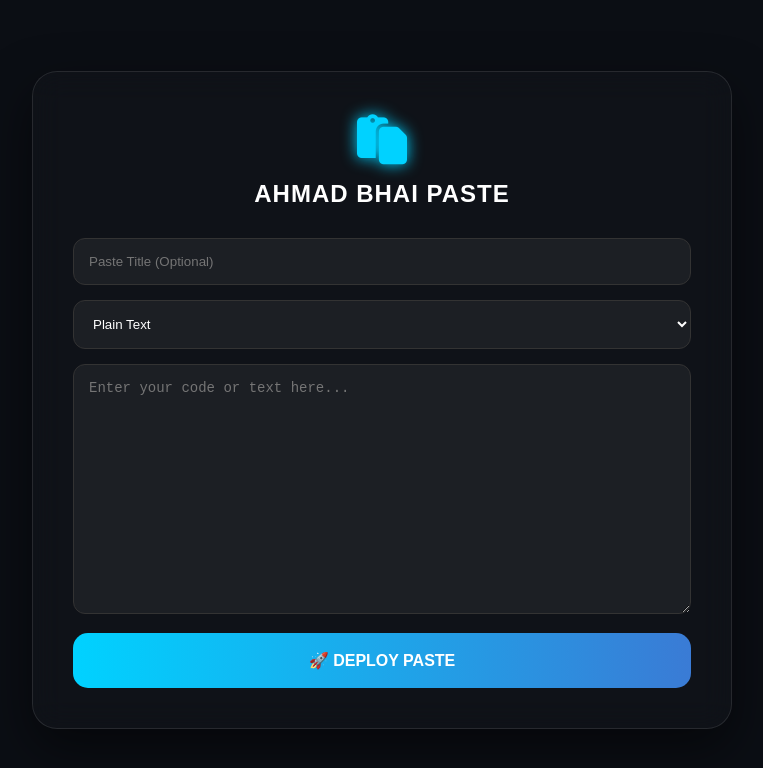
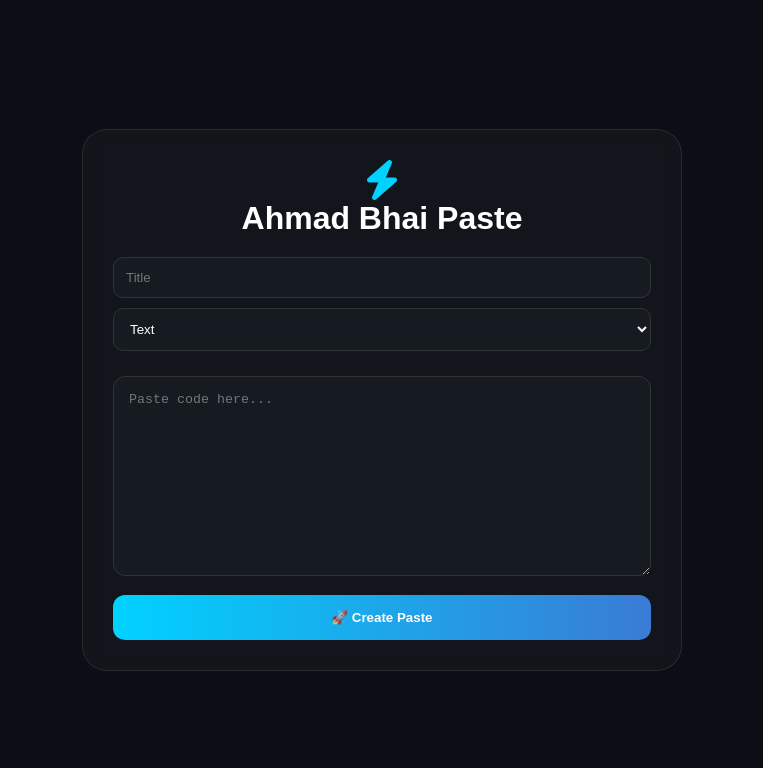
Before and after one commit to ahmad-bhai/ahmad-bhai-paste-bin, a plain HTML site: page index.html in a window 1280 px wide. Shown: the whole page, without its empty margins (258-1021 px from the left). Drawn offline with Linux system fonts and the light colour scheme.

Commit message:
Update index.html

```diff
--- a/index.html
+++ b/index.html
@@ -3,111 +3,76 @@
 <head>
     <meta charset="UTF-8">
     <meta name="viewport" content="width=device-width, initial-scale=1.0">
-    <title>Ahmad Bhai - Pro Pastebin</title>
+    <title>Ahmad Bhai | Paste Bin</title>
     <link rel="stylesheet" href="https://cdnjs.cloudflare.com/ajax/libs/font-awesome/6.4.0/css/all.min.css">
     <style>
-        :root { --neon: #00d2ff; --dark: #0b0e14; }
+        :root { --neon: #00d2ff; --bg: #0b0e14; }
         * { margin:0; padding:0; box-sizing:border-box; font-family:'Poppins', sans-serif; }
-        body { background: var(--dark); color: white; display: flex; justify-content: center; align-items: center; min-height: 100vh; padding: 20px; }
-
-        .card {
-            width: 100%; max-width: 700px; background: rgba(255,255,255,0.02);
-            padding: 40px; border-radius: 25px; border: 1px solid rgba(255,255,255,0.1);
-            backdrop-filter: blur(15px); box-shadow: 0 20px 50px rgba(0,0,0,0.5);
-        }
-
-        .logo { font-size: 50px; color: var(--neon); text-shadow: 0 0 15px var(--neon); margin-bottom: 10px; }
-        h1 { font-size: 24px; margin-bottom: 30px; letter-spacing: 1px; }
-
-        input, select, textarea {
-            width: 100%; background: rgba(255,255,255,0.05); border: 1px solid #333;
-            color: white; padding: 15px; border-radius: 12px; margin-bottom: 15px; outline: none; transition: 0.3s;
-        }
-        input:focus, textarea:focus { border-color: var(--neon); box-shadow: 0 0 10px rgba(0, 210, 255, 0.2); }
-
-        textarea { height: 250px; font-family: 'Courier New', monospace; font-size: 14px; }
-
-        .btn {
-            width: 100%; background: linear-gradient(90deg, #00d2ff, #3a7bd5);
-            color: white; border: none; padding: 18px; border-radius: 15px;
-            font-weight: 700; cursor: pointer; transition: 0.3s; font-size: 16px;
-        }
-        .btn:hover { transform: scale(1.02); box-shadow: 0 10px 20px rgba(0, 210, 255, 0.3); }
-
-        .output {
-            margin-top: 25px; display: none; background: rgba(0, 210, 255, 0.1);
-            padding: 15px; border-radius: 12px; border: 1px border var(--neon);
-            animation: fadeIn 0.5s ease;
-        }
-        #resLink { color: var(--neon); font-weight: bold; word-break: break-all; }
-
-        @keyframes fadeIn { from { opacity: 0; } to { opacity: 1; } }
+        body { background: var(--bg); color: white; display: flex; justify-content: center; align-items: center; min-height: 100vh; padding: 20px; }
+        .card { width: 100%; max-width: 600px; background: rgba(255,255,255,0.03); padding: 30px; border-radius: 25px; border: 1px solid rgba(255,255,255,0.1); backdrop-filter: blur(10px); text-align: center; }
+        textarea { width: 100%; height: 200px; background: #161b22; border: 1px solid #333; color: #00ff00; padding: 15px; border-radius: 12px; margin: 15px 0; font-family: monospace; outline: none; }
+        input, select { width: 100%; background: #161b22; border: 1px solid #333; color: white; padding: 12px; border-radius: 10px; margin-bottom: 10px; outline: none; }
+        .btn { width: 100%; background: linear-gradient(90deg, #00d2ff, #3a7bd5); color: white; border: none; padding: 15px; border-radius: 12px; font-weight: bold; cursor: pointer; }
+        .res-box { margin-top: 20px; padding: 15px; background: rgba(0,255,0,0.1); border: 1px solid #00ff00; border-radius: 10px; display: none; }
+        #toast { position: fixed; bottom: -50px; left: 50%; transform: translateX(-50%); background: #ff4757; color: white; padding: 10px 20px; border-radius: 20px; transition: 0.5s; }
+        #toast.show { bottom: 20px; }
     </style>
 </head>
 <body>
 
 <div class="card">
-    <center>
-        <div class="logo"><i class="fa-solid fa-paste"></i></div>
-        <h1>AHMAD BHAI PASTE</h1>
-    </center>
+    <i class="fa-solid fa-bolt" style="font-size: 40px; color: var(--neon);"></i>
+    <h1 style="margin-bottom: 20px;">Ahmad Bhai Paste</h1>
 
-    <input type="text" id="pTitle" placeholder="Paste Title (Optional)">
+    <input type="text" id="t" placeholder="Title">
+    <select id="f">
+        <option value="text">Text</option>
+        <option value="javascript">JavaScript</option>
+    </select>
+    <textarea id="c" placeholder="Paste code here..."></textarea>
 
-    <select id="pFormat">
-        <option value="text">Plain Text</option>
-        <option value="javascript">JavaScript</option>
-        <option value="php">PHP</option>
-        <option value="python">Python</option>
-        <option value="html5">HTML</option>
-    </select>
+    <button class="btn" id="b" onclick="go()">🚀 Create Paste</button>
 
-    <textarea id="pCode" placeholder="Enter your code or text here..."></textarea>
-
-    <button class="btn" id="subBtn" onclick="sendPaste()">🚀 DEPLOY PASTE</button>
-
-    <div class="output" id="outBox">
-        <p style="font-size: 13px; margin-bottom: 5px;">✅ Generated Link:</p>
-        <a href="#" id="resLink" target="_blank"></a>
+    <div class="res-box" id="rb">
+        <p style="font-size: 12px;">Link Generated:</p>
+        <a href="#" id="rl" target="_blank" style="color: var(--neon); font-weight: bold;"></a>
     </div>
 </div>
 
+<div id="toast">Error Notification</div>
+
 <script>
-    async function sendPaste() {
-        const btn = document.getElementById('subBtn');
-        const code = document.getElementById('pCode').value;
-        const title = document.getElementById('pTitle').value;
-        const format = document.getElementById('pFormat').value;
-
-        if(!code) return alert("Kuch likho toh sahi, Bhai!");
+    async function go() {
+        const btn = document.getElementById('b');
+        const code = document.getElementById('c').value;
+        if(!code) return msg("⚠️ Write something!");
 
         btn.disabled = true;
-        btn.innerHTML = '<i class="fa-solid fa-spinner fa-spin"></i> Processing...';
+        btn.innerText = "⏳ Processing...";
 
         try {
             const res = await fetch('/api/paste', {
                 method: 'POST',
                 headers: { 'Content-Type': 'application/json' },
-                body: JSON.stringify({ code, title, format })
+                body: JSON.stringify({ code, title: document.getElementById('t').value, format: document.getElementById('f').value })
             });
-
             const data = await res.json();
-
             if(data.success) {
-                document.getElementById('outBox').style.display = 'block';
-                document.getElementById('resLink').href = data.url;
-                document.getElementById('resLink').innerText = data.url;
-                btn.innerHTML = '✅ SUCCESS';
+                document.getElementById('rb').style.display = 'block';
+                document.getElementById('rl').innerText = data.url;
+                document.getElementById('rl').href = data.url;
+                btn.innerText = "✅ Done";
             } else {
-                alert("Error: " + data.message);
-                btn.innerHTML = '🚀 DEPLOY PASTE';
-                btn.disabled = false;
+                msg("❌ " + data.message);
+                reset(btn);
             }
         } catch (e) {
-            alert("Connection Failed!");
-            btn.disabled = false;
+            msg("❌ Server Connection Error!");
+            reset(btn);
         }
     }
+    function msg(m) { const t = document.getElementById('toast'); t.innerText = m; t.classList.add('show'); setTimeout(()=>t.classList.remove('show'), 3000); }
+    function reset(b) { b.disabled = false; b.innerText = "🚀 Create Paste"; }
 </script>
 </body>
 </html>
```
